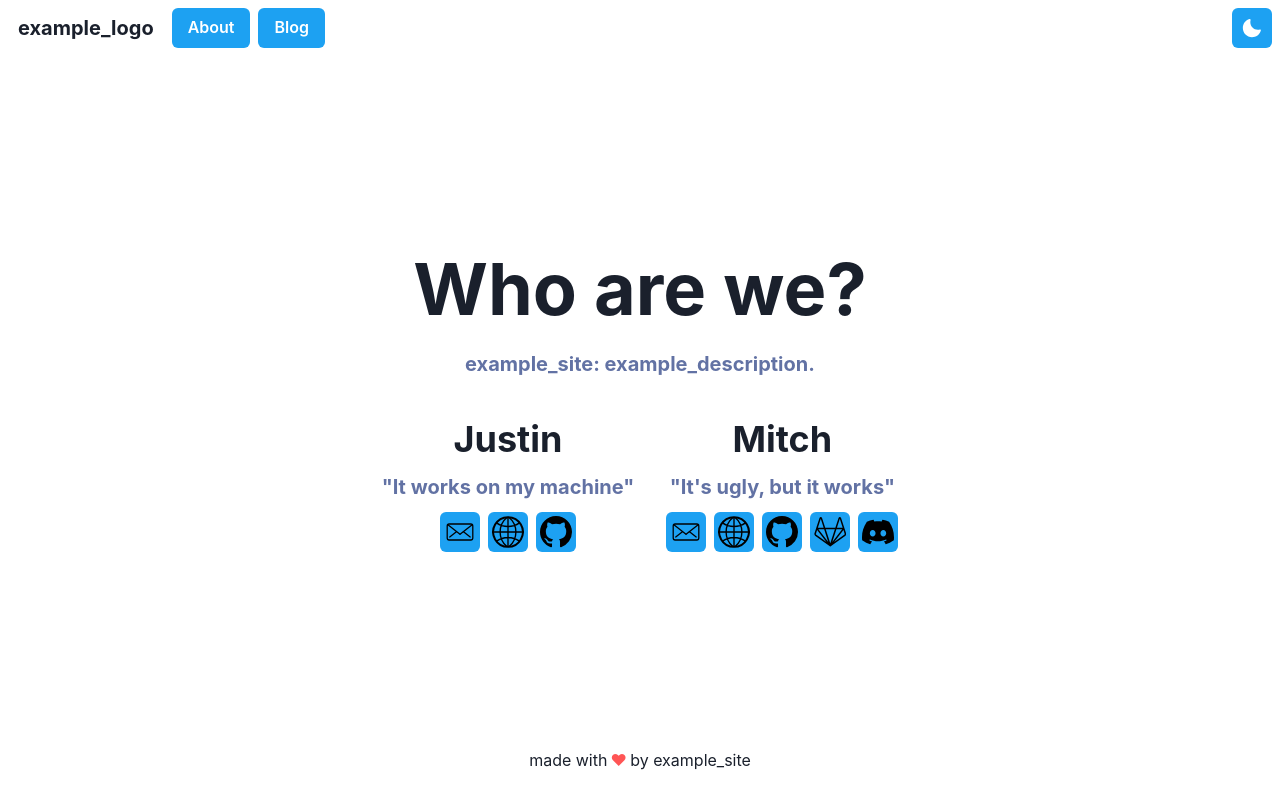
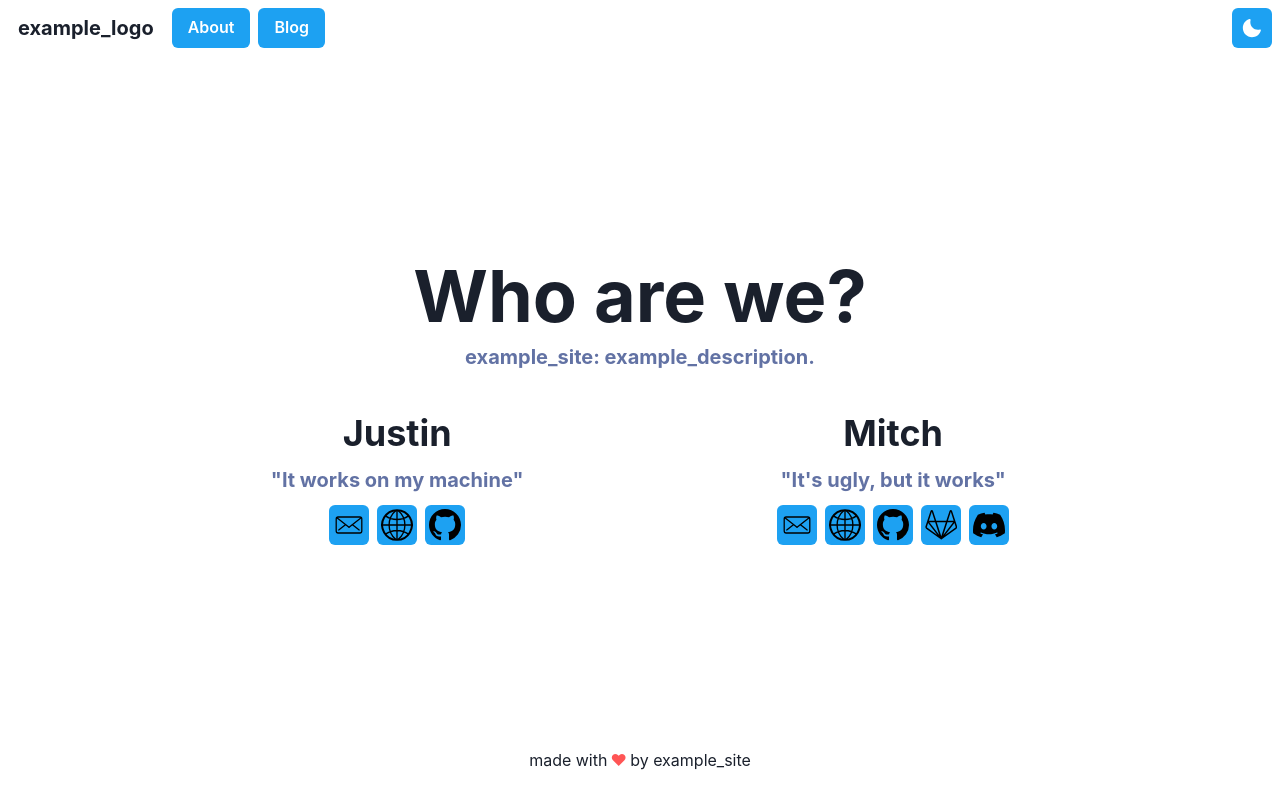
Before and after one commit to ZyrnDev/ZyrnDev.github.io, a Next.js app: page /about-us in a window 1280 px wide. Built offline with nearby package versions, Linux system fonts and the light colour scheme.

Commit message:
add content max width

```diff
--- a/pages/about-us.tsx
+++ b/pages/about-us.tsx
@@ -1,5 +1,5 @@
 import React, { FC } from "react";
-import { Box, BoxProps, ButtonGroup, Flex, Heading } from '@chakra-ui/react';
+import { Box, BoxProps, ButtonGroup, Container, Flex, Heading } from '@chakra-ui/react';
 import Layout from '@components/layouts/centered';
 import { MetaOptions } from "@components/meta";
 import Description from '@components/description';
@@ -58,6 +58,7 @@ const meta: MetaOptions = {
   export default function AboutUs() {
   return (
     <Layout meta={meta}>
+      <Container maxW="container.lg">
         <Heading as="h1" size="4xl">
           Who are we?
         </Heading>
@@ -69,6 +70,7 @@ const meta: MetaOptions = {
         <Flex as="section" wrap="wrap" textAlign="center">
           {profiles.map((profile) => (<Profile key={profile.name} {...profile} />))}
         </Flex>
+      </Container>
     </Layout>
   )
 }
```
Lines whose indentation alone changed are shown as unchanged.
